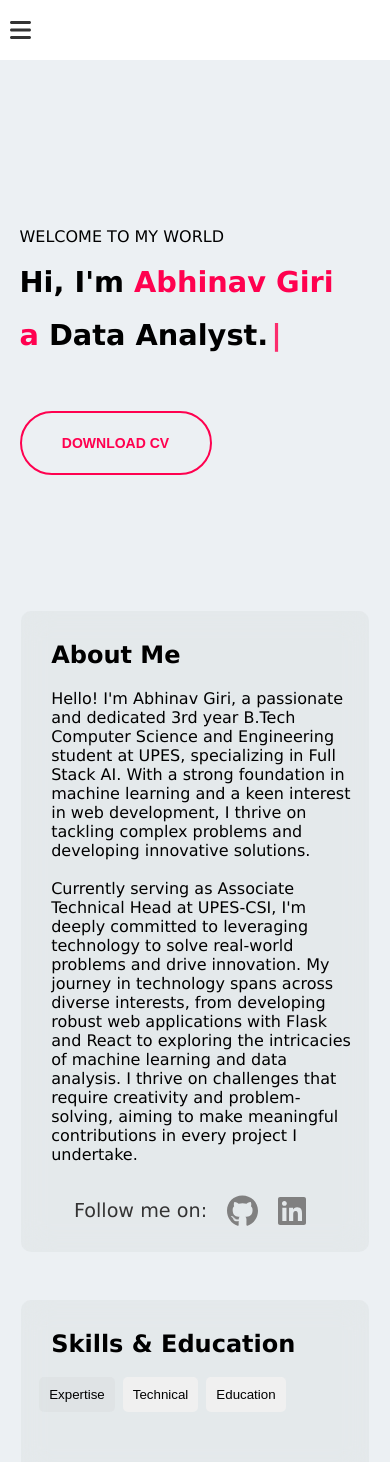
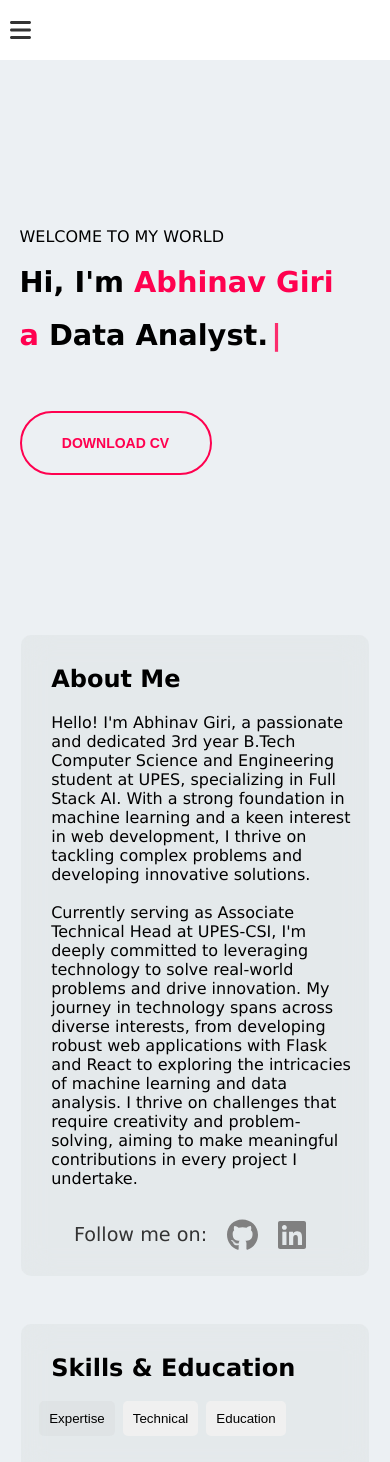
Before and after one commit to AbhinavGiri21/portfolio, a React (Create React App) app: page / in a window 390 px wide. Shown: the top 1462 px of the page. Built offline with nearby package versions, Linux system fonts and the light colour scheme.

Commit message:
update about.css

```diff
--- a/src/Components/About/about.css
+++ b/src/Components/About/about.css
@@ -122,7 +122,7 @@
     .about .content {
         width: 100%;
         height: auto;
-        margin-top: 1.5rem;
+        margin-top: 3rem;
     }
 
     .about .skills {
```
